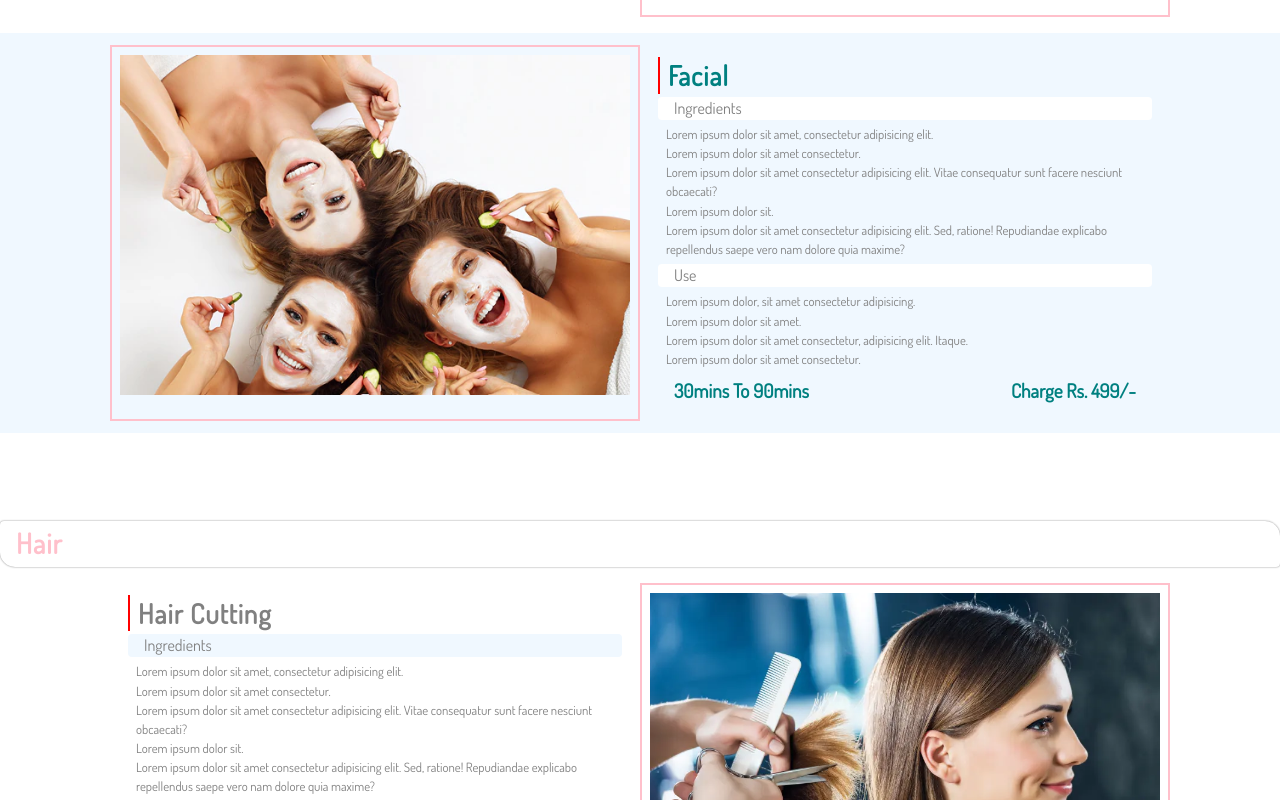
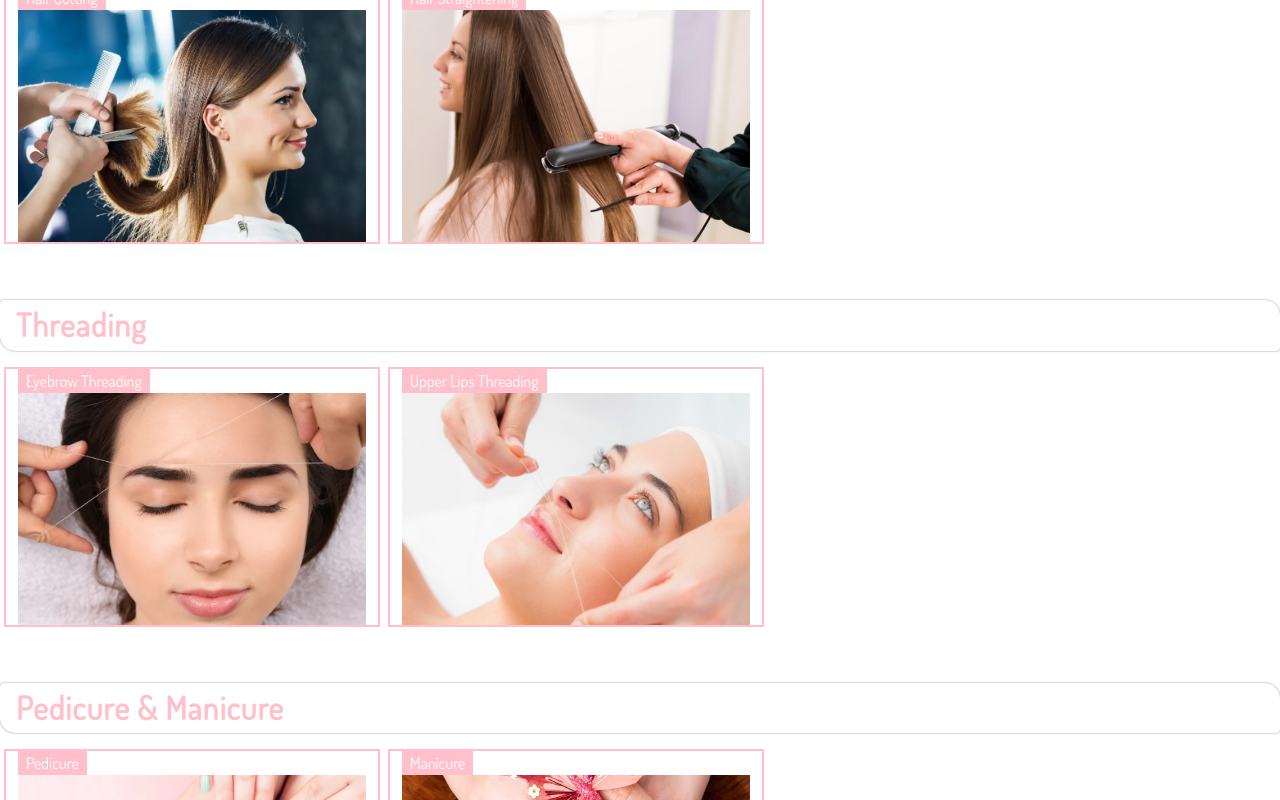
Before and after one commit to pratapbairagi/parlour, a React (Create React App) app: page / in a window 1280 px wide. Shown: the part 1400-2200 px from the top of the page. Built offline with nearby package versions, Linux system fonts and the light colour scheme.

Commit message:
make changes and added more

```diff
--- a/src/App.js
+++ b/src/App.js
@@ -7,19 +7,23 @@ import Contacts from './pages/contact/contact';
 import Sections from './pages/sections/sections';
 import PageNotFound from './pages/page_not_found';
 import Header from './components/header/header';
+import { useState } from 'react';
+
 
 function App() {
+  const [search, setSearch] = useState([])
+
   return (
     <div className="App">
       <BrowserRouter>
-      <Header/>
+      <Header searchData={setSearch}/>
       {/* <Layout/> */}
       <Routes>
-      <Route exact path='/' element={<Layout/>} />
+      <Route exact path='/' element={<Layout search={search}/>} />
         {/* <Route path='/home' element={<Home/>} /> */}
         <Route path='/about' element={<About/>} />
         <Route path='/contact' element={<Contacts/>} />
-        <Route path='/section' element={<Sections/>} />
+        <Route path='/section' element={<Sections search={search}/>} />
         <Route path='*' element={<PageNotFound/>} />
 
       </Routes>
--- a/src/components/header/header.jsx
+++ b/src/components/header/header.jsx
@@ -10,7 +10,7 @@ import ToggleCancelBtn from "../atoms/toggleCancelBtn";
 import MidNavLogo from "../atoms/midNavLogo";
 import { useState } from "react";
 
-const Header = () => {
+const Header = ({searchData}) => {
 
     let [toggle, setToggle] = useState("none")
 
@@ -43,7 +43,7 @@ const Header = () => {
                 <div className="left_nav col col-12 d-flex justify-content-between">
                     <NavLogo />
                     <div className="search_handBurger_container d-flex justify-content-end gap-2 align-items-center">
-                        <SearchBar />
+                        <SearchBar searchData={searchData}/>
                         <ToggleBtn />
                     </div>
                 </div>
--- a/src/components/layout.jsx
+++ b/src/components/layout.jsx
@@ -3,12 +3,12 @@ import Home from "../pages/home/home";
 import Sections from "../pages/sections/sections";
 
 
-const Layout = () =>{
+const Layout = ({search}) =>{
     return(
         <>
             {/* <Header/> */}
             <Home/>
-            <Sections/>
+            <Sections search={search}/>
             <About/>
         </>
     )
--- /dev/null
+++ b/src/context/appProvider.jsx
@@ -0,0 +1,13 @@
+// import React from "react"
+
+// const AppContext = React.createContext()
+
+//  const AppProvider = ({children}) => {
+//     return(
+//         <AppContext.Provider value={"some data passed"}>
+//             {children}
+//         </AppContext.Provider>
+//     )
+//  }
+
+//  export { AppProvider, AppContext}
--- a/src/data/sectionData.json
+++ b/src/data/sectionData.json
@@ -85,7 +85,7 @@
     },
     {
         "category":"Pedicure & Manicure",
-        "title": "images/manicure.jpe",
+        "title": "Manicure",
         "id": "004",
         "image": "images/manicure.jpeg",
         "text": "",
--- a/src/index.js
+++ b/src/index.js
@@ -5,11 +5,15 @@ import App from './App';
 import reportWebVitals from './reportWebVitals';
 import "bootstrap/dist/css/bootstrap.min.css";
 import "@fontsource/dosis";
+// import { AppProvider } from './context/appProvider';
+
 
 const root = ReactDOM.createRoot(document.getElementById('root'));
 root.render(
   <React.StrictMode>
+    {/* <AppProvider> */}
     <App />
+    {/* </AppProvider> */}
   </React.StrictMode>
 );
 
--- a/src/pages/sections/faceSection.jsx
+++ b/src/pages/sections/faceSection.jsx
@@ -1,33 +1,49 @@
-import "./faceSection.css"
+import { useLocation } from "react-router-dom";
+import "./faceSection.css";
 
-const FaceSection = ({id, data}) =>{
-    return ( <div id={id} className="container-fluid faceSection_container" style={{padding:"8px 0 32px 0"}}>
-            <h3 className="mt-5" style={{width:"100%", boxShadow:"0 0 2px grey", padding:"6px 16px", color:"pink", borderRadius:"4px 15px 4px 15px", fontWeight:"600", letterSpacing:"1px"}}>{data[0].category}</h3>
-            { data.map((v,i)=>{
-           return <div key={i} className="row d-flex flex-wrap mt-1" style={{background:`${i%2 === 0 ? "white" : "aliceblue"}`, padding:"12px 4px", display:"flex", justifyContent:"center"}}>
-                <div className={`col col-12 col-md-10 col-lg-6 col-xl-5 p-2 order-1 order-md-1  ${i%2 === 0 ? "order-lg-2 order-xl-2" :"order-lg-1 order-xl-1"}`} style={{border:"2px solid pink"}}>
-                        <img src={v.image} style={{width:"100%", aspectRaio:"1/1"}} alt="" />
+const FaceSection = ({ id, data }) => {
+    const params = useLocation()
+
+
+    const bookDetailsFunction = (e) => {
+        let date = new Date()
+
+        window.open(`https://wa.me/8287889123?text=${`title : ${e.title}, category : ${e.category}, now : ${ date.toLocaleString()}`}`)
+    }
+
+    return (<div id={id} className="container-fluid faceSection_container" style={{ padding: "8px 0 32px 0" }}>
+        <h4 className="mt-1" style={{ width: "100%", boxShadow: "0 0 2px grey", fontSize: "200%", padding: "6px 16px", color: "pink", borderRadius: "4px 15px 4px 15px", fontWeight: "600", letterSpacing: "1px" }}>{data[0].category}</h4>
+        <div className={`comtainer-fluid ${params.pathname == "/section" ? "d-block" : "d-flex"}`} style={{ overflow: "scroll" }}>
+            {data.map((v, i) => {
+                return <div key={i} className="row d-flex flex-wrap mt-1" style={{ background: `${i % 2 === 0 ? "white" : params.pathname == "/section" ? "aliceblue" : "white"}`, padding: "12px 4px", display: "flex", justifyContent: "center", minWidth: "240px", width: `${params.pathname == "/section" ? "" : "30%"}` }}>
+                    <div className={`col ${params.pathname == "/section" && "col-12 col-md-10 col-lg-6 col-xl-5 p-2"} order-1 order-md-1  ${i % 2 === 0 ? "order-lg-2 order-xl-2" : "order-lg-1 order-xl-1"}`} style={{ border: "2px solid pink" }}>
+                        <span style={{ padding: "2px 8px", background: "pink", fontWeight: "500", color: "white" }}>{v.title}</span>
+                        <img src={v.image} style={{ width: "100%", aspectRaio: "1/1" }} alt="" />
                     </div>
 
-                <div className={`col col-12 col-md-10 col-lg-6 col-xl-5 order-2 order-md-2  ${i%2 === 0 ? "order-lg-1 order-xl-1" :"order-lg-2 order-xl-2"}`}>
-                    <div className="card_container" style={{  borderRadius:"2px 24px 2px 24px", height:"100%", backgroundColor:"transparent", padding:"12px 6px", display:"flex", width:"100%", flexDirection:"column", gap:"3px"}}>
-                        <h4 className="" style={{width:"max-content", color:`${i%2 === 0 ? "grey" : "teal" }`, letterSpacing:"1px", maxWidth:"max-content", padding:"2px 8px", alignSelf:`${i%2 === 0 ? "start" : "start"}`, fontSize:"170%", fontWeight:"600", borderRight:`${i%2 === 0 ? "none" : "none"}`, borderLeft:`${i%2 === 0 ? "2px solid red" : "2px solid red"}`}}>{v.title}</h4>
+                    <div className={`col col-12 col-md-10 col-lg-6 col-xl-5 order-2 order-md-2  ${i % 2 === 0 ? "order-lg-1 order-xl-1" : "order-lg-2 order-xl-2"} ${params.pathname == "/section" ? "d-flex" : "d-none"}`}>
+                        <div className="card_container" style={{ borderRadius: "2px 24px 2px 24px", height: "100%", backgroundColor: "transparent", padding: "12px 6px", display: "flex", width: "100%", flexDirection: "column", gap: "3px" }}>
+                            <h4 style={{ width: "100%", minWidth:"100%", color: `${i % 2 === 0 ? "grey" : "teal"}`, letterSpacing: "1px", maxWidth: "max-content", padding: "2px 8px", alignSelf: `${i % 2 === 0 ? "start" : "start"}`, fontSize: "170%", fontWeight: "600", borderRight: `${i % 2 === 0 ? "none" : "none"}`, borderLeft: `${i % 2 === 0 ? "2px solid red" : "2px solid red"}` }}>
+                            <span>{v.title}</span>
+                            <button className="btn btn-sm" style={{float:"right", background:"pink", color:"white",  letterSpacing:"1px",fontWeight:"600"}} onClick={()=>bookDetailsFunction(v)}>Book Now</button>
 
-                        <h6 style={{width:"100%", textAlign:"left", padding:"2px 16px", background:`${i%2 === 0 ? "aliceblue" : "white"}`, fontWeight:"500", color:`${i%2 === 0 ? "grey" : "grey"}`, borderRadius:"4px"}}>Ingredients</h6>
-                        <ol type="1" className="ingredients " style={{ width:"100%", fontSize:"80%", color:"grey", padding:"2px 8px"}}>
+                            </h4>
 
-                           {v.ingredients.map((ingred, index1)=>{ return <li key={index1}>{ingred}</li> })}
+                            <h6 style={{ width: "100%", textAlign: "left", padding: "2px 16px", background: `${i % 2 === 0 ? "aliceblue" : "white"}`, fontWeight: "500", color: `${i % 2 === 0 ? "grey" : "grey"}`, borderRadius: "4px" }}>Ingredients</h6>
+                            <ol type="1" className="ingredients " style={{ width: "100%", fontSize: "80%", color: "grey", padding: "2px 8px" }}>
+
+                                {v.ingredients.map((ingred, index1) => { return <li key={index1}>{ingred}</li> })}
 
                             </ol>
 
-                        <h6 style={{width:"100%", textAlign:"left", padding:"2px 16px", background:`${i%2 === 0 ? "aliceblue" : "white"}`, fontWeight:"500", color:`${i%2 === 0 ? "grey" : "grey"}`, borderRadius:"4px"}}>Use</h6>
-                        <ol type="1" style={{fontSize:"80%", color:"grey", padding:"2px 8px"}}>
-                          { v.use.map((use, index2)=>{ return  <li key={index2}>{use}</li> }) }
+                            <h6 style={{ width: "100%", textAlign: "left", padding: "2px 16px", background: `${i % 2 === 0 ? "aliceblue" : "white"}`, fontWeight: "500", color: `${i % 2 === 0 ? "grey" : "grey"}`, borderRadius: "4px" }}>Use</h6>
+                            <ol type="1" style={{ fontSize: "80%", color: "grey", padding: "2px 8px" }}>
+                                {v.use.map((use, index2) => { return <li key={index2}>{use}</li> })}
                             </ol>
 
-                        <div className="facialExtraDetails_container" style={{width:"100%", padding:"3px 16px", display:"flex", justifyContent:"space-between"}}>
-                            <span style={{color:"teal", fontSize:"120%", fontWeight:"600"}}>{v.time.from}mins To {v.time.to}mins</span>
-                            <span style={{color:"teal", fontSize:"120%", fontWeight:"600"}}>Charge Rs. {(v.charge.normal+v.charge.home_Service)}/-</span>
+                            <div className="facialExtraDetails_container" style={{ width: "100%", padding: "3px 16px", display: "flex", justifyContent: "space-between" }}>
+                                <span style={{ color: "teal", fontSize: "120%", fontWeight: "600" }}>{v.time.from}mins To {v.time.to}mins</span>
+                                <span style={{ color: "teal", fontSize: "120%", fontWeight: "600" }}>Charge Rs. {(v.charge.normal + v.charge.home_Service)}/-</span>
                             </div>
 
                         </div>
@@ -35,40 +51,7 @@ const FaceSection = ({id, data}) =>{
                 </div>
             })}
 
-            {/* <div className="row d-flex flex-wrap mt-1" style={{background:"transparent", padding:"12px 4px", display:"flex", justifyContent:"center"}}>
-
-                <div className="col col-12 col-md-10 col-lg-6 col-xl-5">
-                    <div className="card_container"style={{  borderRadius:"2px 24px 2px 24px", height:"100%", backgroundColor:"transparent", padding:"12px 6px", display:"flex", flexDirection:"column", gap:"3px"}}>
-                        <h4 className="" style={{width:"max-content", color:"grey", letterSpacing:"1px", maxWidth:"max-content", padding:"2px 8px", float:"left", fontSize:"170%", fontWeight:"600", borderLeft:"2px solid red"}}>Facial</h4>
-                        <h6 style={{width:"100%", textAlign:"left", padding:"2px 16px", background:"whitesmoke", fontWeight:"500", color:"grey", borderRadius:"4px"}}>Ingredients</h6>
-                        <ol type="1" className="ingredients" style={{ width:"100%",padding:"2px 8px", fontSize:"80%", color:"grey"}}>
-                            <li>Lorem ipsum dolor sit amet, consectetur adipisicing elit.</li>
-                            <li>Lorem ipsum dolor sit amet consectetur.</li>
-                            <li>Lorem ipsum dolor sit amet consectetur adipisicing elit. Vitae consequatur sunt facere nesciunt obcaecati?</li>
-                            <li>Lorem ipsum dolor sit.</li>
-                            <li>Lorem ipsum dolor sit amet consectetur adipisicing elit. Sed, ratione! Repudiandae explicabo repellendus saepe vero nam dolore quia maxime?</li>
-                        </ol>
-
-                        <h6 style={{width:"100%", textAlign:"left", padding:"2px 16px", background:"whitesmoke", fontWeight:"500", color:"grey", borderRadius:"4px"}}>Use</h6>
-                        <ol type="1" style={{fontSize:"80%", color:"grey",padding:"2px 8px"}}>
-                            <li>Lorem ipsum dolor, sit amet consectetur adipisicing.</li>
-                            <li>Lorem ipsum dolor sit amet.</li>
-                            <li>Lorem ipsum dolor sit amet consectetur, adipisicing elit. Itaque.</li>
-                            <li>Lorem ipsum dolor sit amet consectetur.</li>
-                        </ol>
-
-                        <div className="facialExtraDetails_container" style={{width:"100%", padding:"3px 16px", display:"flex", justifyContent:"space-between"}}>
-                            <span style={{color:"teal", fontSize:"120%", fontWeight:"600"}}>30mins To 60mins</span>
-                            <span style={{color:"teal", fontSize:"120%", fontWeight:"600"}}>Charge Rs. 599/-</span>
         </div>
-
-                    </div>
-                </div>
-
-                <div className="col col-12 col-md-10 col-lg-6 col-xl-5 p-2" style={{border:"2px solid pink"}}>
-                        <img src="images/facial.jpeg" style={{width:"100%", aspectRaio:"1/1"}} alt="" />
-                </div>
-            </div> */}
     </div>
     )
 }
--- a/src/pages/sections/sections.jsx
+++ b/src/pages/sections/sections.jsx
@@ -1,11 +1,14 @@
 import FaceSection from "./faceSection"
-import HairSection from "./hairSection"
-import PedicureMenicure from "./pedicure_menicure"
 import "./section.css"
-import Threading from "./threading";
 import sectionData from "../../data/sectionData.json";
+// import { useContext } from "react";
+// import { AppContext, AppProvider } from "../../context/appProvider";
 
-const Sections = () =>{
+const Sections = ({search}) =>{
+
+    // const dataFromContext = useContext(AppContext)
+
+
     const hairData = sectionData.filter(v=>v.category == "Hair");
     const faceData = sectionData.filter(v=>v.category == "Face");
     const threadingData = sectionData.filter(v=>v.category == "Threading");
@@ -42,10 +45,12 @@ const Sections = () =>{
 
         </div>
 
-           {faceData.length > 0 &&  <FaceSection id={"faceSection"} data={faceData}/> }
-           {hairData.length > 0 &&  <FaceSection id={"hairSection"} data={hairData}/> }
-           {threadingData.length > 0 &&  <FaceSection id={"threadingSection"} data={threadingData}/> }
-           {pediManiData.length > 0 &&  <FaceSection id={"pediManiSection"} data={pediManiData}/> }
+            {search.length > 0 &&  <FaceSection id={"searched"} data={search}/> }
+
+           {search.length <= 0 && faceData.length > 0 &&  <FaceSection id={"faceSection"} data={faceData}/> }
+           {search.length <= 0 && hairData.length > 0 &&  <FaceSection id={"hairSection"} data={hairData}/> }
+           {search.length <= 0 && threadingData.length > 0 &&  <FaceSection id={"threadingSection"} data={threadingData}/> }
+           {search.length <= 0 && pediManiData.length > 0 &&  <FaceSection id={"pediManiSection"} data={pediManiData}/> }
 
         </div>
     )
```
Also changed, not shown: src/components/atoms/search_bar.jsx (+29 -3 lines). Lines whose indentation alone changed are shown as unchanged.
